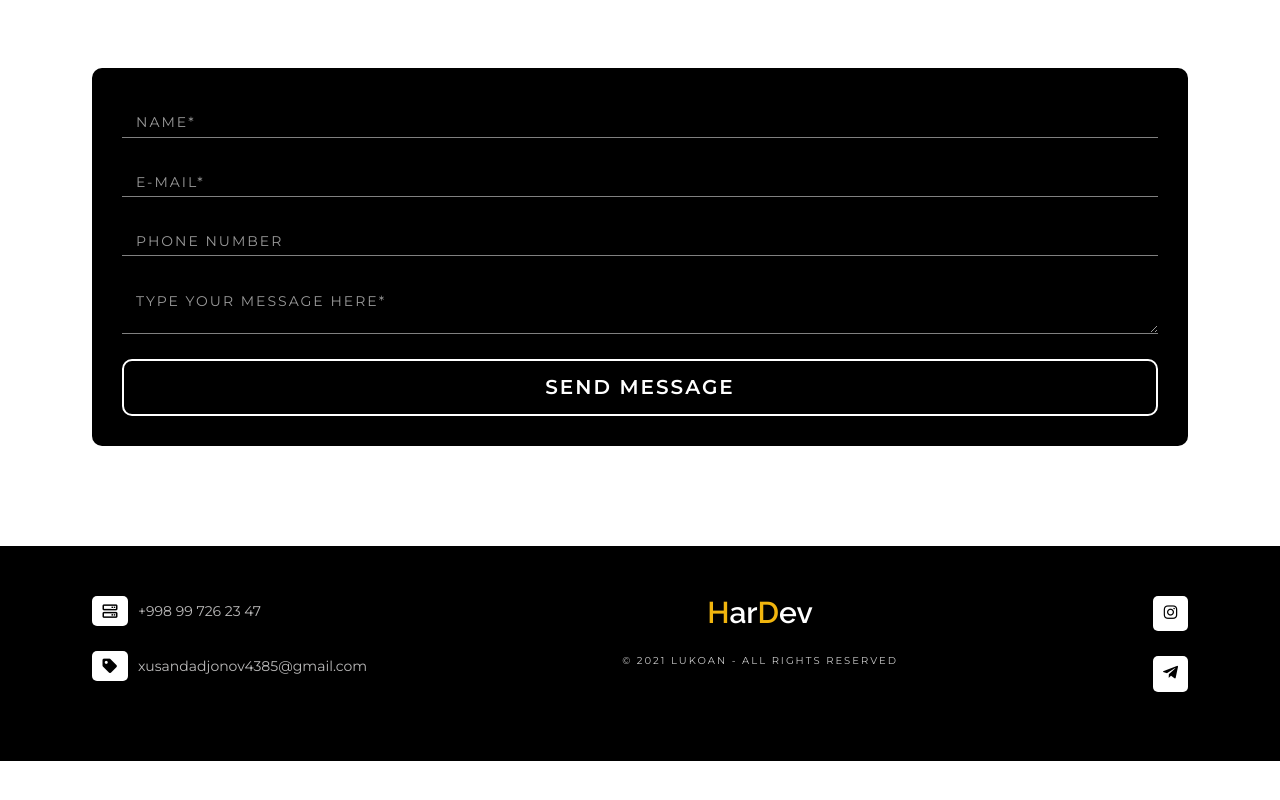
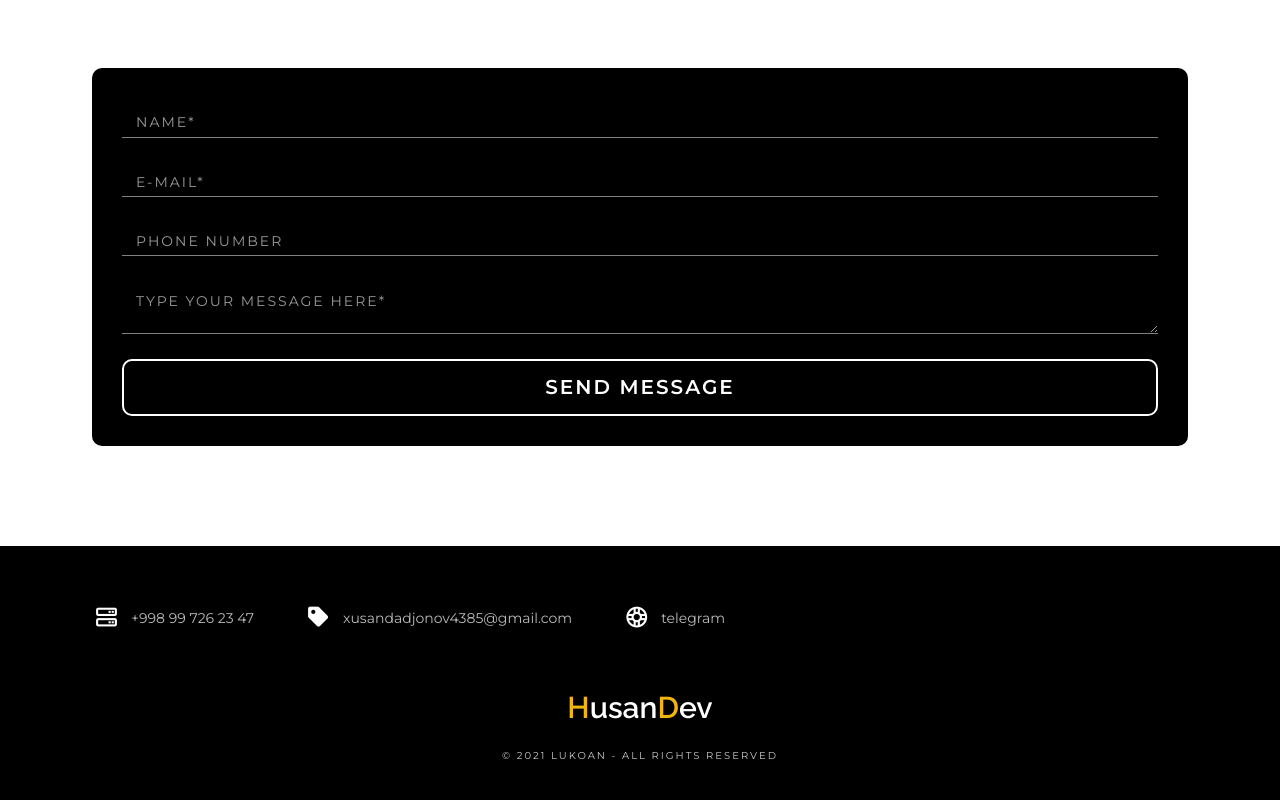
Before and after one commit to am1rcek/porfolia, a plain HTML site: page index.html in a window 1280 px wide. Shown: the part 3613-4413 px from the top of the page. Before the commit the page ends 4374 px from the top, so only its background shows below. Drawn offline with nearby package versions, Linux system fonts and the light colour scheme; animation ran at ten frames a second; files whose address does not match are found by name.

Commit message:
add changes

```diff
--- a/css/style.css
+++ b/css/style.css
@@ -1031,6 +1031,9 @@ p{
 .contact__form div{
   position: relative;
 }
+.footer__link-box{
+  margin-bottom: 50px;
+}
 .form__input {
   width: 100%;
   background: transparent;
@@ -1108,12 +1111,11 @@ input[type=number] {
   color: #555;
   line-height: 2;
   font-size: 14px;
-  margin-bottom: 30px;
   font-family: var(--texts-font);
+  transition: all 0.4s ease;
 }
 .contact__text-link::before{
   content: "";
-  padding: 23px;
   display: flex;
   align-items: center;
   justify-content: center;
@@ -1134,14 +1136,15 @@ input[type=number] {
 .email::before{
   content: "\edd2";
 }
+.telegram::before{
+  content: "\e972";
+}
 
-.contact__text-link:hover::before{
-  background: transparent;
-  border-color: #000;
-  color: #000;
+.contact__text-link:hover{
+  opacity: 0.7;
 }
 .contact__text-link:not(:last-child) {
-  margin-bottom: 50px;
+  margin-right: 50px;
 }
 .contact__text-title{
   max-width: 100%;
@@ -1204,23 +1207,11 @@ input[type=number] {
 }
 
 .footer__link::before{
-  height: 30px;
-  font-size: 18px;
-  padding:7px;
-  color: #000;
-  background: #fff;
-  border-radius: 5px;
+  font-size: 25px;
+  color: #fff;
 }
 .footer__link{
   color: rgb(187, 186, 186);
-}
-.footer__link:not(:last-child){
-  margin-bottom: 25px;
-}
-.footer__link:hover::before{
-  color: #fff;
-  background: #000;
-  border-color: #fff;
 }
 .footer__logos{
   display: flex;
@@ -1240,17 +1231,12 @@ input[type=number] {
 .icons-box__link {
   display: block;
   width: 35px;
-  color: #000;
+  color: #fff;
   text-align: center;
-  background: #fff;
   font-size: 18px;
-  padding: 5px 0;
   border-radius: 5px;
   border: 2px solid transparent;
   transition: all 0.4s ease;
-}
-.icons-box__link:not(:last-child){
-  margin-bottom: 25px;
 }
 .icons-box__link:hover{
   background: transparent;
@@ -1283,6 +1269,9 @@ input[type=number] {
     display: flex;
     flex-direction: column;
     align-items: center;
+  }
+  .contact__text-link:not(:last-child){
+    margin-right: 0 !important;
   }
 }
 .abs,
--- a/index.html
+++ b/index.html
@@ -262,24 +262,17 @@
   <footer class="footer">
     <div class="container">
       <div class="footer__row row between-xs">
-        <div class="footer__link-box">
-          <a href="#" class="contact__text-link tell footer__link">+998 99 726 23 47</a>
-          <a href="#" class="contact__text-link email footer__link">xusandadjonov4385@gmail.com</a>
+        <div class="footer__link-box row">
+          <a href="tel:+998997262347" class="contact__text-link tell footer__link">+998 99 726 23 47</a>
+          <a href="mailto:xusandadjonov4385@gamil.com" class="contact__text-link email footer__link">xusandadjonov4385@gmail.com</a>
+          <a href="https://t.me/pro_devuz" target="_blank" class="contact__text-link telegram footer__link">telegram</a>
         </div>
-        <div class="footer__logos">
-          <a class="header__logo-link" href="index.html">
-            <span>H</span>ar<span>D</span>ev
-          </a>
-          <p class="footer__desc">© 2021 LUKOAN - ALL RIGHTS RESERVED</p>
-        </div>
-        <div class="footer__icons icons-box">
-          <a class="icons-box__link" href="https://www.instagram.com/pro_devuz" target="_blank">
-            <i class='bx bxl-instagram'></i>
-          </a>
-          <a class="icons-box__link" href="https://t.me/f_developer" target="_blank">
-            <i class='bx bxl-telegram' ></i>
-          </a>
-        </div>
+      </div>
+      <div class="footer__logos">
+        <a class="header__logo-link" href="index.html">
+          <span>H</span>usan<span>D</span>ev
+        </a>
+        <p class="footer__desc">© 2021 LUKOAN - ALL RIGHTS RESERVED</p>
       </div>
     </div>
   </footer>
```
